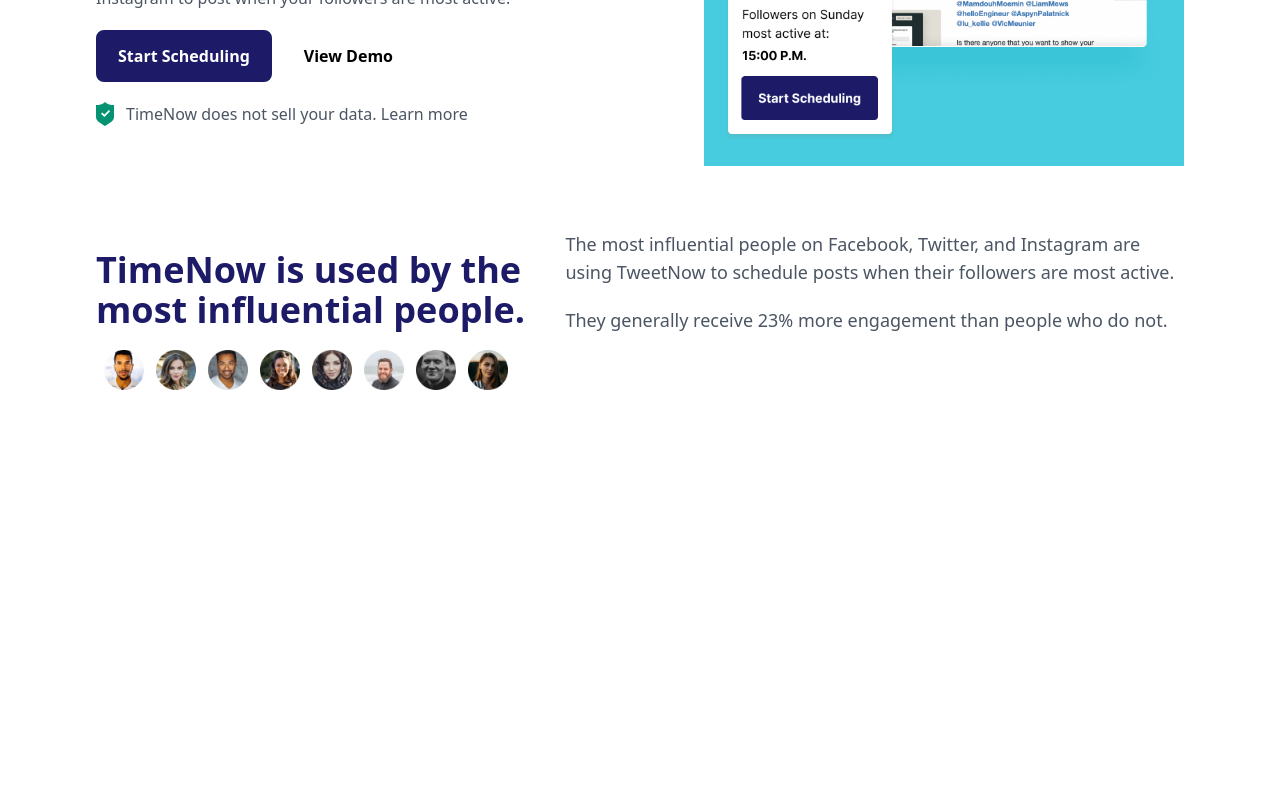
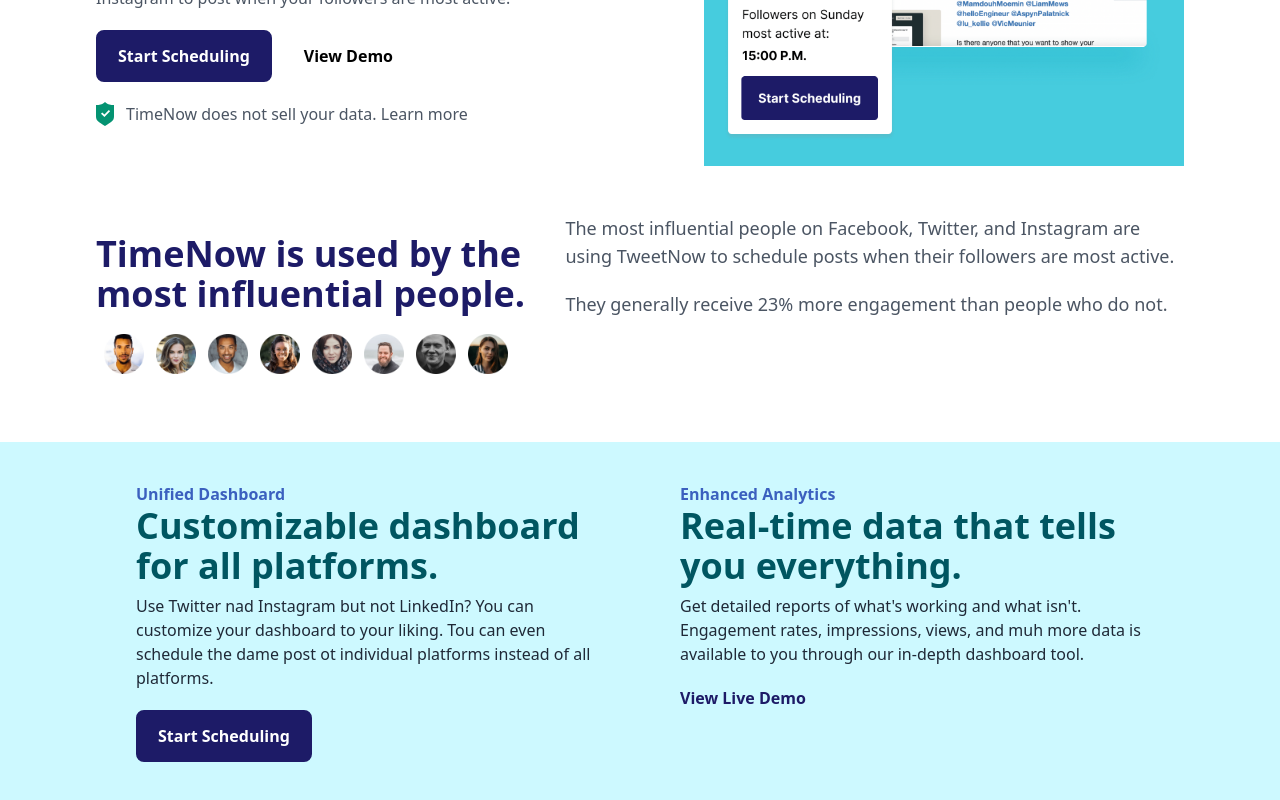
Before and after one commit to Mateusz-Zygadlo/time-now-landing-page, a React (Create React App) app: page / in a window 1280 px wide. Shown: the part 398-1198 px from the top of the page. Before the commit the page ends 872 px from the top, so only its background shows below. Built offline with nearby package versions, Linux system fonts and the light colour scheme.

Commit message:
add Products section and ProductCard components

```diff
--- /dev/null
+++ b/src/components/ProductCard.tsx
@@ -0,0 +1,29 @@
+import React from 'react'
+import { Button } from './Button'
+
+interface ProductCardProps {
+  name: string;
+  h1: string;
+  p: string;
+  buttonText: string;
+  isButton: boolean;
+}
+
+export const ProductCard: React.FC<ProductCardProps> = ({
+  name,
+  h1,
+  p,
+  buttonText,
+  isButton
+}) => {
+  return (
+    <div className="sm:mx-10 my-5">
+      <p className="font-semibold text-blue-violet">{name}</p>
+      <h1 className="text-4xl font-extrabold text-dark-green">{h1}</h1>
+      <p className="mt-2 text-gray-800">{p}</p>
+      <div className="mt-5">
+        {isButton ? <Button>{buttonText}</Button> : <p className="text-dark-violet font-bold cursor-pointer">{buttonText}</p>}
+      </div>
+    </div>
+  )
+}
--- a/src/components/home/Main.tsx
+++ b/src/components/home/Main.tsx
@@ -7,7 +7,7 @@
   const { h1, p, beside_button, assurance } = MAIN_CONTENT
 
   return(
-    <div className="flex flex-col lg:flex-row justify-between">
+    <div className="flex flex-col lg:flex-row justify-between md:px-16 lg:px-24 px-5 mt-2">
       <div className="w-full lg:max-w-[40rem] mt-5 mb-10 lg:mt-20 lg:pr-5">
         <h1 className="text-dark-violet text-6xl font-extrabold pr-3">{h1}</h1>
         <p className="text-gray-600 mt-2 pr-5">{p}</p>
--- /dev/null
+++ b/src/components/home/Products.tsx
@@ -0,0 +1,16 @@
+import React from 'react'
+import { ProductCard } from '../ProductCard'
+import { PRODUCTS_CONTENT } from '../../content'
+
+export const Products = () => {
+  return (
+    <div className="bg-light-blue md:px-16 lg:px-24 px-5 mt-2 py-5 products-grid">
+      {PRODUCTS_CONTENT.map((product, index: number) => (
+        <ProductCard
+          key={index}
+          {...product}
+        />
+      ))}
+    </div>
+  )
+}
--- a/src/components/home/Recommended.tsx
+++ b/src/components/home/Recommended.tsx
@@ -5,7 +5,7 @@
   const { h1, users, p1, p2 } = RECOMMENDED_CONTENT
 
   return(
-    <div className="py-16 flex flex-col lg:flex-row justify-between">
+    <div className="py-10 flex flex-col lg:flex-row justify-between md:px-16 lg:px-24 px-5 mt-2">
       <div className="lg:mr-5 flex flex-col md:flex-row lg:flex-col my-5">
         <h1 className="text-4xl font-extrabold text-dark-violet">{h1}</h1>
         <div className="flex items-center flex-wrap px-2 mt-5 md:mt-0 lg:mt-5">
--- a/src/components/home/index.ts
+++ b/src/components/home/index.ts
@@ -1,2 +1,3 @@
 export { Main } from './Main'
 export { Recommended } from './Recommended'
+export { Products } from './Products'
--- a/src/components/index.ts
+++ b/src/components/index.ts
@@ -1,6 +1,8 @@
 export { Navbar } from './Navbar'
 export { Button } from './Button'
+export { ProductCard } from './ProductCard'
 export {
   Main,
   Recommended,
+  Products,
 } from './home'
--- a/src/content.tsx
+++ b/src/content.tsx
@@ -27,3 +27,20 @@
   p1: 'The most influential people on Facebook, Twitter, and Instagram are using TweetNow to schedule posts when their followers are most active.',
   p2: 'They generally receive 23% more engagement than people who do not.',
 }
+
+export const PRODUCTS_CONTENT = [
+  {
+    name: 'Unified Dashboard',
+    h1: 'Customizable dashboard for all platforms.',
+    p: 'Use Twitter nad Instagram but not LinkedIn? You can customize your dashboard to your liking. Tou can even schedule the dame post ot individual platforms instead of all platforms.',
+    buttonText: 'Start Scheduling',
+    isButton: true,
+  },
+  {
+    name: 'Enhanced Analytics',
+    h1: 'Real-time data that tells you everything.',
+    p: "Get detailed reports of what's working and what isn't. Engagement rates, impressions, views, and muh more data is available to you through our in-depth dashboard tool.",
+    buttonText: 'View Live Demo',
+    isButton: false
+  }
+]
--- a/src/index.css
+++ b/src/index.css
@@ -1,3 +1,16 @@
 @tailwind base;
 @tailwind components;
 @tailwind utilities;
+
+@layer utilities {
+  .products-grid {
+    width: 100%;
+    display: grid;
+    grid-template-columns: repeat(auto-fit, minmax(450px, 1fr))
+  }
+  @media only screen and (max-width: 800px){
+    .products-grid {
+      display: block;
+    }
+  }
+}
--- a/src/pages/Home.tsx
+++ b/src/pages/Home.tsx
@@ -2,16 +2,18 @@
 import {
   Navbar,
   Main,
-  Recommended
+  Recommended,
+  Products
 } from '../components'
 
 export const Home = () => {
   return(
     <div className="w-full max-w-screen-2xl 2xl:mx-auto">
       <Navbar />
-      <div className="md:px-16 lg:px-24 px-5 mt-2">
+      <div>
         <Main />
         <Recommended />
+        <Products />
       </div>
     </div>
   )
--- a/tailwind.config.js
+++ b/tailwind.config.js
@@ -7,6 +7,9 @@
       colors: {
         'dark-violet': '#1D1B67',
         'cyan': '#46CCDE',
+        'light-blue': '#CDF9FF',
+        'dark-green': '#005661',
+        'blue-violet': '#3B60BF'
       }
     },
   },
```
